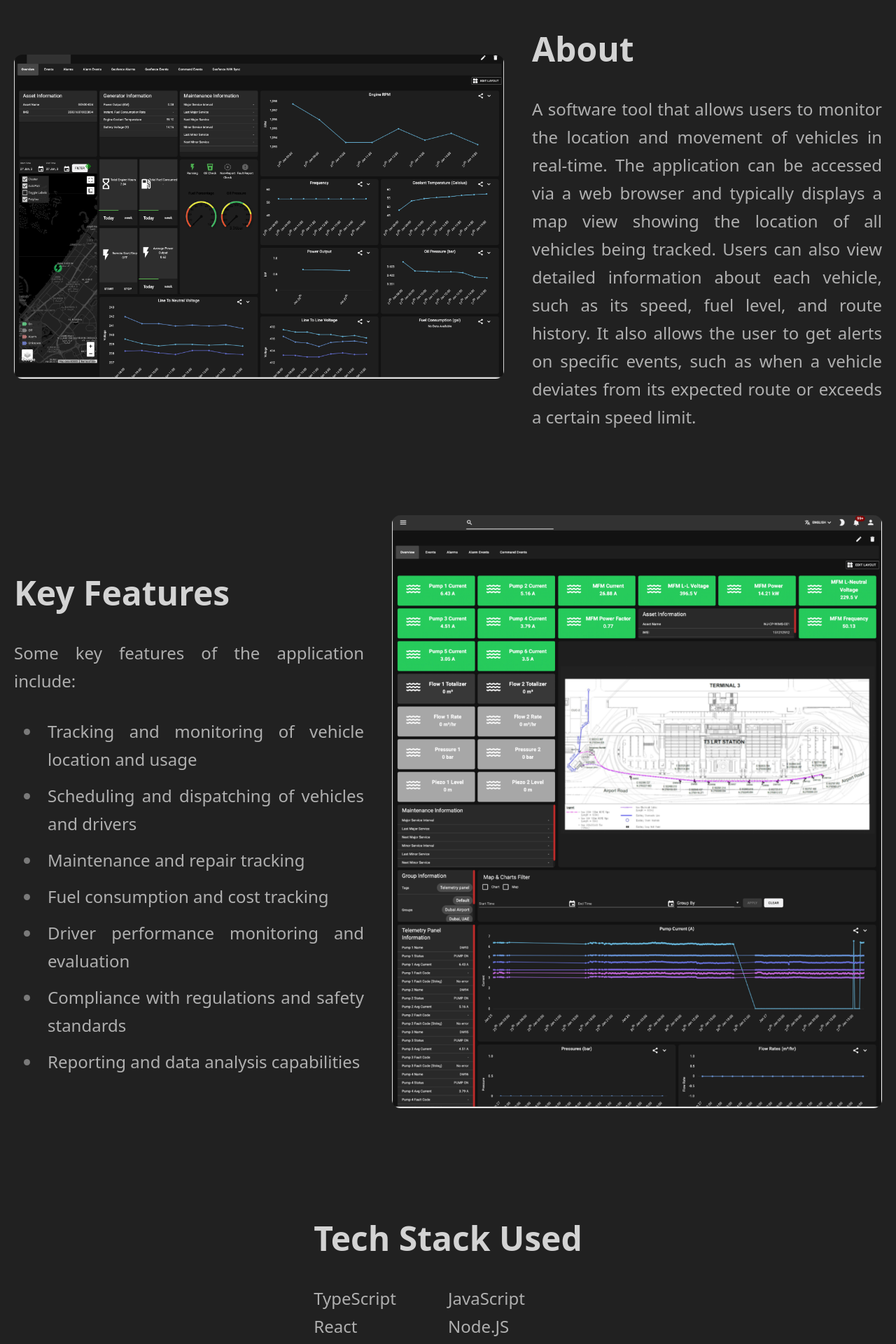
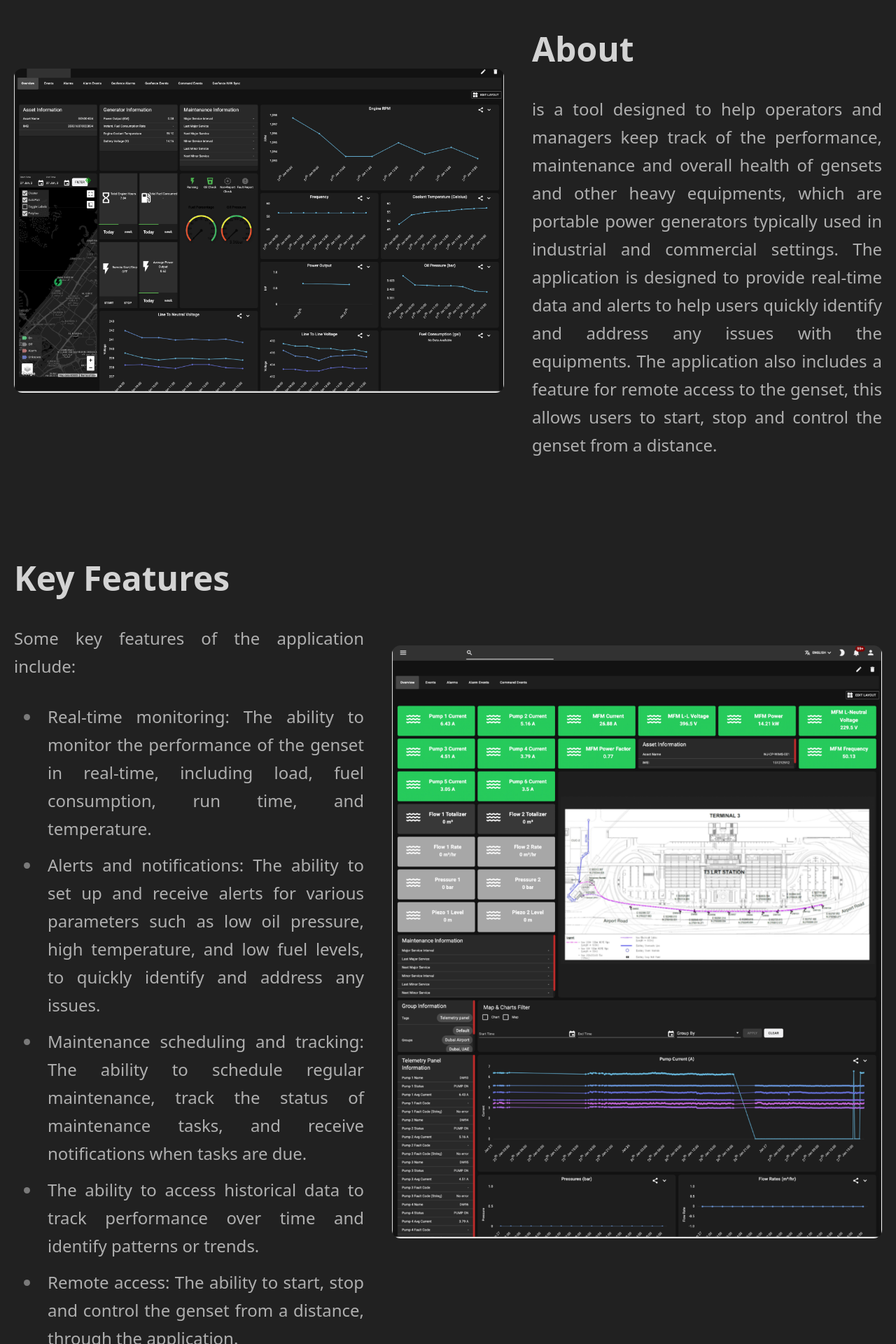
Before and after one commit to zubair1024/grizzlybit-dev, a Next.js app: page /portfolio/he-app in a window 1280 px wide. Shown: the part 280-2200 px from the top of the page at 70% size. Built offline with nearby package versions, Linux system fonts and the light colour scheme.

Commit message:
completing content for portfolio pages

```diff
--- a/src/pages/portfolio/he-app.tsx
+++ b/src/pages/portfolio/he-app.tsx
@@ -1,7 +1,12 @@
 import Layout from '@/components/Layout';
+import OtherProjects from '@/components/OtherProjects';
+import portfolio from 'data/portfolio';
 import Image from 'next/image';
 
-const VehicleApplicationPortfolioScreen = () => {
+const title = 'Heavy Equipment Monitoring';
+const otherProjects = portfolio.filter((i) => i.title !== title);
+
+const HeavyEquipmentMonitoringPortfolioScreen = () => {
   return (
     <>
       <Layout>
@@ -9,7 +14,7 @@ const VehicleApplicationPortfolioScreen = () => {
           <div className="bg-fixed bg-toolBelt">
             <div className="py-20 overflow-hidden text-white bg-black bg-opacity-50 shadow-lg toolBelt-content backdrop-filter backdrop-blur-lg">
               <h1 className="text-4xl font-bold text-center md:grid-cols-4">
-                Vehicle Tracking Application
+                {title}
               </h1>
             </div>
           </div>
@@ -26,15 +31,15 @@ const VehicleApplicationPortfolioScreen = () => {
               <div className="ml-10">
                 <h2>About</h2>
                 <p className="text-justify">
-                  A software tool that allows users to monitor the location and
-                  movement of vehicles in real-time. The application can be
-                  accessed via a web browser and typically displays a map view
-                  showing the location of all vehicles being tracked. Users can
-                  also view detailed information about each vehicle, such as its
-                  speed, fuel level, and route history. It also allows the user
-                  to get alerts on specific events, such as when a vehicle
-                  deviates from its expected route or exceeds a certain speed
-                  limit.
+                  is a tool designed to help operators and managers keep track
+                  of the performance, maintenance and overall health of gensets
+                  and other heavy equipments, which are portable power
+                  generators typically used in industrial and commercial
+                  settings. The application is designed to provide real-time
+                  data and alerts to help users quickly identify and address any
+                  issues with the equipments. The application also includes a
+                  feature for remote access to the genset, this allows users to
+                  start, stop and control the genset from a distance.
                 </p>
               </div>
             </div>
@@ -46,14 +51,30 @@ const VehicleApplicationPortfolioScreen = () => {
                   Some key features of the application include:
                   <ul>
                     <li>
-                      Tracking and monitoring of vehicle location and usage
+                      Real-time monitoring: The ability to monitor the
+                      performance of the genset in real-time, including load,
+                      fuel consumption, run time, and temperature.
                     </li>
-                    <li>Scheduling and dispatching of vehicles and drivers</li>
-                    <li>Maintenance and repair tracking</li>
-                    <li>Fuel consumption and cost tracking</li>
-                    <li>Driver performance monitoring and evaluation</li>
-                    <li>Compliance with regulations and safety standards</li>
-                    <li>Reporting and data analysis capabilities</li>
+                    <li>
+                      Alerts and notifications: The ability to set up and
+                      receive alerts for various parameters such as low oil
+                      pressure, high temperature, and low fuel levels, to
+                      quickly identify and address any issues.
+                    </li>
+                    <li>
+                      Maintenance scheduling and tracking: The ability to
+                      schedule regular maintenance, track the status of
+                      maintenance tasks, and receive notifications when tasks
+                      are due.
+                    </li>
+                    <li>
+                      The ability to access historical data to track performance
+                      over time and identify patterns or trends.
+                    </li>
+                    <li>
+                      Remote access: The ability to start, stop and control the
+                      genset from a distance, through the application.
+                    </li>
                   </ul>
                 </p>
               </div>
@@ -94,6 +115,10 @@ const VehicleApplicationPortfolioScreen = () => {
                 </div>
               </div>
             </div>
+            <div>
+              <h2>Other projects</h2>
+              <OtherProjects data={otherProjects}></OtherProjects>
+            </div>
           </div>
         </div>
       </Layout>
@@ -101,4 +126,4 @@ const VehicleApplicationPortfolioScreen = () => {
   );
 };
 
-export default VehicleApplicationPortfolioScreen;
+export default HeavyEquipmentMonitoringPortfolioScreen;
--- a/src/pages/portfolio/tis-landing-page.tsx
+++ b/src/pages/portfolio/tis-landing-page.tsx
@@ -1,5 +1,10 @@
 import Layout from '@/components/Layout';
+import OtherProjects from '@/components/OtherProjects';
+import portfolio from 'data/portfolio';
 import Image from 'next/image';
+
+const title = 'TIS';
+const otherProjects = portfolio.filter((i) => i.title !== title);
 
 const TISPortfolioScreen = () => {
   return (
@@ -21,7 +26,12 @@ const TISPortfolioScreen = () => {
                 <p className="text-justify">
                   A Next.JS based landing page created for a client whose
                   expertise is in Thermal Insulation Cladding Solutions for
-                  buildings.
+                  buildings. It is a standalone web page that serves as the
+                  entry point for visitors to your website. It&apos;s designed
+                  to give visitors a quick overview of your construction
+                  business and its services, and to encourage them to take a
+                  desired action such as contacting you, requesting a quote, or
+                  visiting other parts of the website.
                 </p>
               </div>
             </div>
@@ -55,6 +65,10 @@ const TISPortfolioScreen = () => {
                 </div>
               </div>
             </div>
+            <div>
+              <h2>Other projects</h2>
+              <OtherProjects data={otherProjects}></OtherProjects>
+            </div>
           </div>
         </div>
       </Layout>
```
